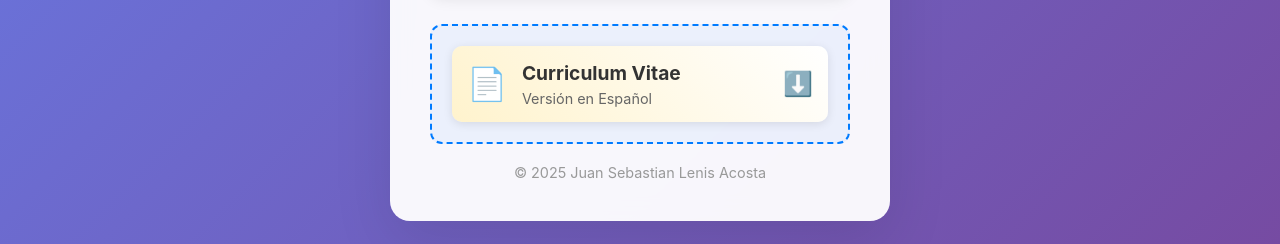
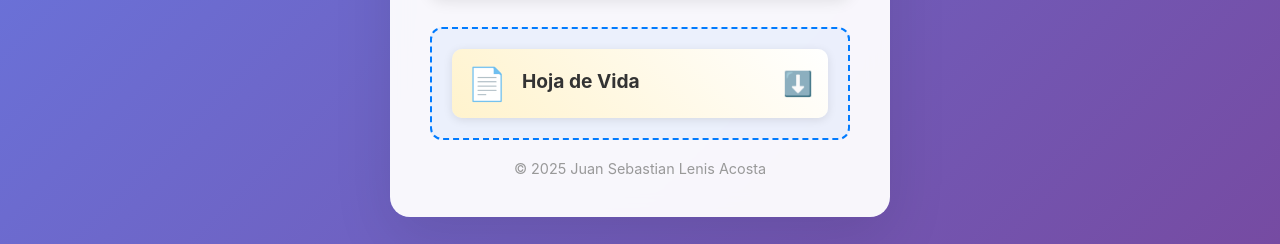
Before and after one commit to sjlenis/personal, a plain HTML site: page index.html in a window 1280 px wide. Shown: the part 556-800 px from the top of the page. Drawn offline with Linux system fonts and the light colour scheme.

Commit message:
Add files via upload

```diff
--- a/index.html
+++ b/index.html
@@ -44,8 +44,7 @@
             <div class="cv-item spanish" onclick="downloadCV('es')">
                 <div class="pdf-icon">📄</div>
                 <div class="cv-content">
-                    <h3>Curriculum Vitae</h3>
-                    <p>Versión en Español</p>
+                    <h3>Hoja de Vida</h3>
                 </div>
                 <div class="download-icon">⬇️</div>
             </div>
```
